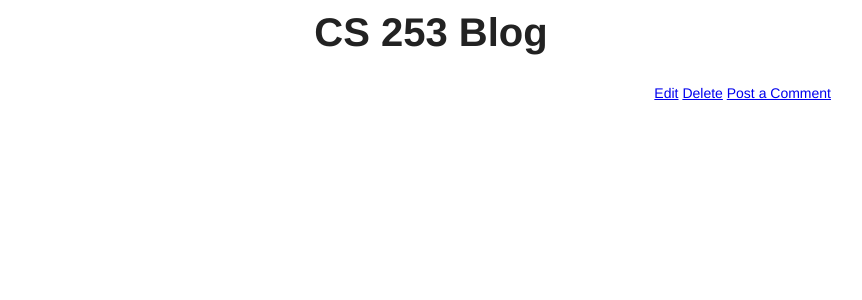
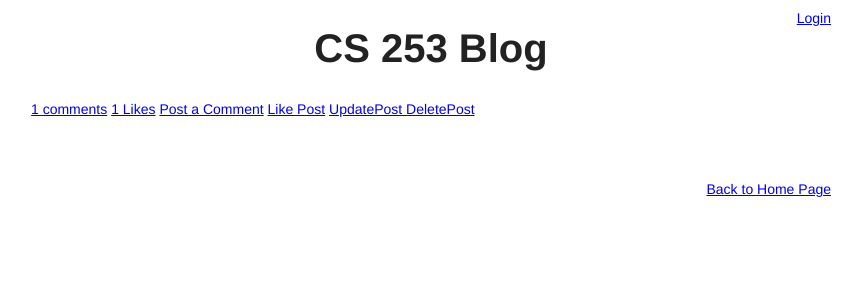
Before and after one commit to ShahamKidwai/Multiuser-Blog-Project, a Python web app: template templates/front.html in a window 1280 px wide. Shown: the top 300 px of the page, without its empty margins (209-1071 px from the left). Run offline with Jinja, Linux system fonts and the light colour scheme; the template is opened without the code that fills it: most values are stand-ins (such as "Sample title", 1, 10 or a date in 2020).

Commit message:
Add files via upload

```diff
--- a/templates/base.html
+++ b/templates/base.html
@@ -7,6 +7,14 @@
 </head>
 
 <body>
+  {% if user %}
+   <div class = "user-links" align = "right">
+   <h3>{{user.name}}</h3>
+   <h3><a href ='/logout'> Logout</a></h3>
+   </div>
+  {% else %}
+   <div class = "logio-links" align = "right"><a href ='/login'> Login</a></div>
+  {% endif %}
   <a href="/blog" class="main-title">
     CS 253 Blog
   </a>
@@ -16,5 +24,4 @@
   {% endblock %}
   </div>
 </body>
-
 </html>
--- a/templates/front.html
+++ b/templates/front.html
@@ -4,14 +4,21 @@
 
   {% for p in posts %}
     {{ p.render() | safe }}
-	<div align = "right">
-	<a href = '/updatepost/{{p.key().id()}}'>Edit</a>
-	<a href = '/blog/delete/{{p.key().id()}}'>Delete</a>
-	<a href = '/comment/{{p.key().id()}}'>Post a Comment</a>
+	<div class="links-container">
+     <span class="comment-cnt"><a href = '/blog/{{p.key().id()}}'>{{p.comments.count()}} comments</a></span>
+	 <span class = "likePost"><a href = '/blog/{{p.key().id()}}'>{{p.Likes.count()}} Likes</a></span>
+     <span class ="PostCmnt"><a href = '/comment/{{p.key().id()}}'>Post a Comment</a></span>
+	 <span class = "likePost"><a href = '/blog/{{p.key().id()}}/likes'>Like Post</a></span>
+	 <span class = "updPost"><a href = '/updatepost/{{p.key().id()}}'>UpdatePost </a></span>
+	 <span class = "delPost"><a href = '/blog/delete/{{p.key().id()}}'>DeletePost </a></span>
 	</div>
 	 <br>
 	 <br>
 
   {% endfor %}
+  <br>
+  <br>
+  <div class = "hlink" align = "right"><a href = '/unit3/welcome'>Back to Home Page</a> </div>
+
 
 {% endblock %}
--- a/templates/updatecomment.html
+++ b/templates/updatecomment.html
@@ -19,6 +19,8 @@
        <textarea name = "comment">{{comment}}</textarea>
      </label>
      <div class = "error"> {{error}}</div>
+
      <input type = "submit">
+	 <a href='/blog/{{p.key().id()}}'><h3>Cancel</h3></a>
      </form>
 {% endblock %}
--- a/templates/updatepost.html
+++ b/templates/updatepost.html
@@ -15,7 +15,7 @@
       </label>
 
       <div class="error">{{error}}</div>
+    </form>
+	<input type="submit" Value = "Submit"> <a href='/blog'><h3>Cancel</h3></a>
 
-      <input type="submit" Value = "Submit">
-    </form>
 {% endblock %}
```
Also changed, not shown: templates/permalink.html (+6 -3 lines), templates/welcome.html (+6 -1 lines).
